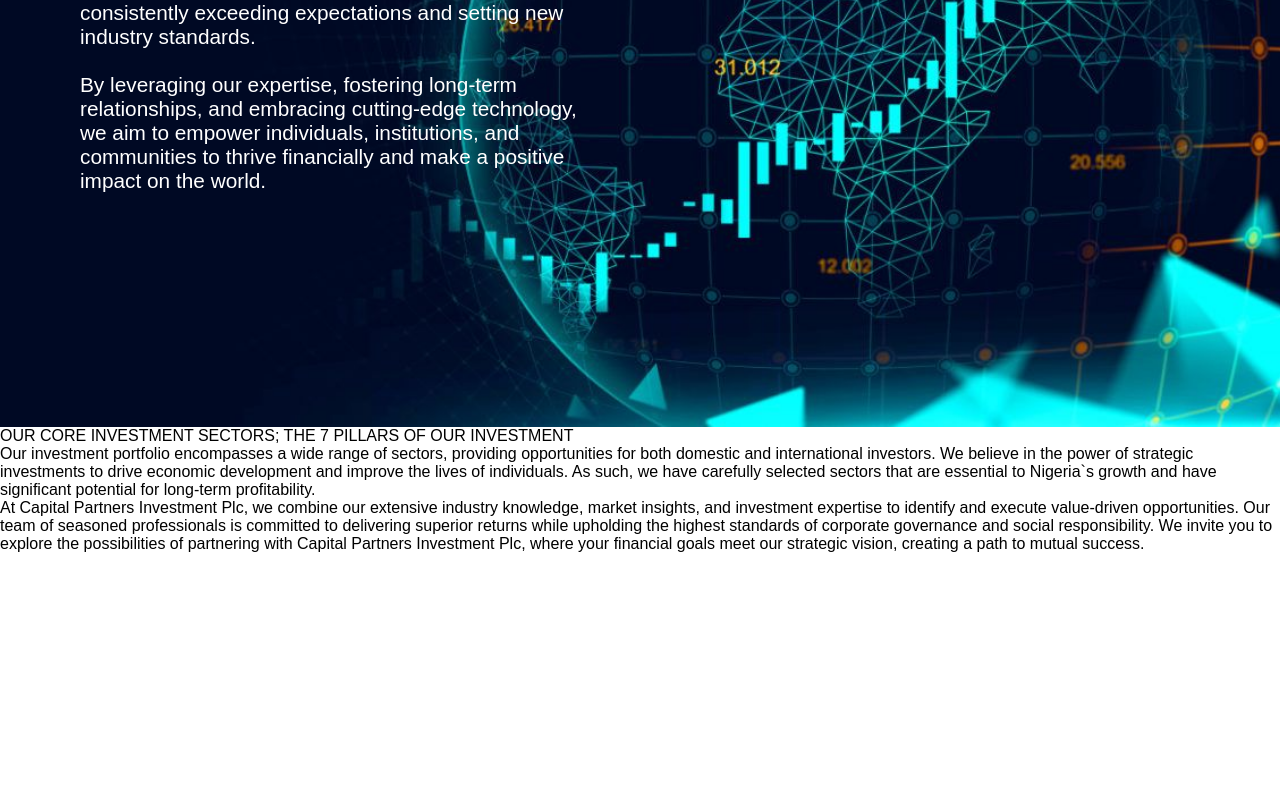
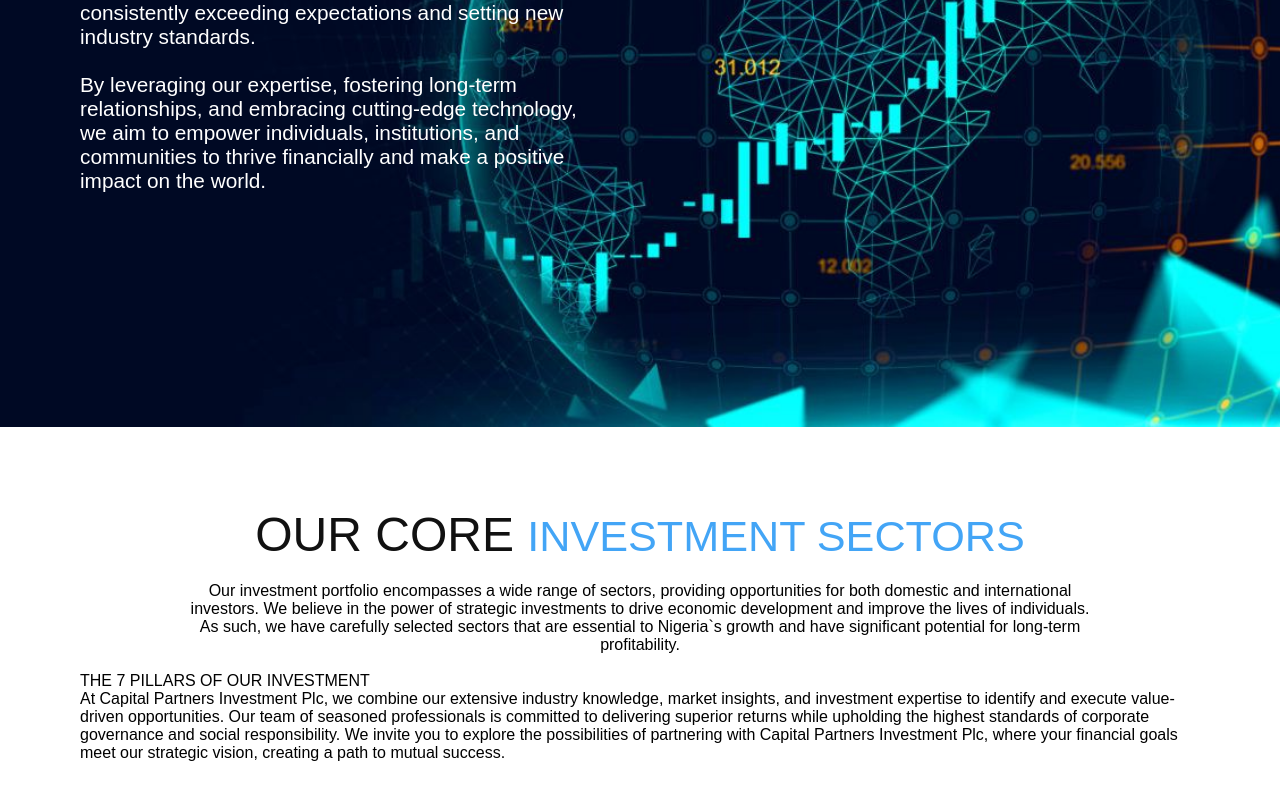
Before and after one commit to Chandrasura25/Capital-Partners, a React (Vite) app: page / in a window 1280 px wide. Shown: the part 1893-2693 px from the top of the page. Before the commit the page ends 2446 px from the top, so only its background shows below. Built offline with nearby package versions, Linux system fonts and the light colour scheme.

Commit message:
pillars and core sector

```diff
--- a/src/components/Pillar.jsx
+++ b/src/components/Pillar.jsx
@@ -1,27 +1,35 @@
+import { motion } from "framer-motion";
+import { textVariant, fadeIn } from "../utils/animationVariants";
+import pillarStyles from "../styles/Pillar.module.css";
 const Pillar = () => {
   return (
     <>
-      <div className="titleText">
-        OUR CORE INVESTMENT SECTORS; THE 7 PILLARS OF OUR INVESTMENT
+      <motion.section className={pillarStyles.pillar}>
+        <div className={pillarStyles.titleText}>
+          <motion.p variants={textVariant()}>
+            OUR CORE <span>INVESTMENT SECTORS</span>
+          </motion.p>
         </div>
-      <div className="top">
-        Our investment portfolio encompasses a wide range of sectors, providing
-        opportunities for both domestic and international investors. We believe
-        in the power of strategic investments to drive economic development and
-        improve the lives of individuals. As such, we have carefully selected
-        sectors that are essential to Nigeria`s growth and have significant
-        potential for long-term profitability.
-      </div>
+        <motion.div variants={fadeIn("", "", 0.1, 1)} className={pillarStyles.top}>
+          <motion.p variants={textVariant()}>Our investment portfolio encompasses a wide range of sectors,
+          providing opportunities for both domestic and international investors.
+          We believe in the power of strategic investments to drive economic
+          development and improve the lives of individuals. As such, we have
+          carefully selected sectors that are essential to Nigeria`s growth and
+          have significant potential for long-term profitability.</motion.p>
+        </motion.div>
+        <br /> <span>THE 7 PILLARS OF OUR INVESTMENT</span>
         <div className="bottom">
           At Capital Partners Investment Plc, we combine our extensive industry
           knowledge, market insights, and investment expertise to identify and
           execute value-driven opportunities. Our team of seasoned professionals
-        is committed to delivering superior returns while upholding the highest
-        standards of corporate governance and social responsibility. We invite
-        you to explore the possibilities of partnering with Capital Partners
-        Investment Plc, where your financial goals meet our strategic vision,
-        creating a path to mutual success.
+          is committed to delivering superior returns while upholding the
+          highest standards of corporate governance and social responsibility.
+          We invite you to explore the possibilities of partnering with Capital
+          Partners Investment Plc, where your financial goals meet our strategic
+          vision, creating a path to mutual success.
         </div>
+      </motion.section>
     </>
   );
 };
--- a/src/styles/About.module.css
+++ b/src/styles/About.module.css
@@ -14,10 +14,11 @@
   width: 100%;
   height: 100%;
   opacity: 0;
-  transition: 0.5s;
+  transition: 1s ease-in-out;
 }
 .container .slider .slide.active {
   opacity: 1;
+  transition-delay: 0.3s;
 }
 .container .slider .slide.slide1 {
   display: flex;
--- a/src/styles/Pillar.module.css
+++ b/src/styles/Pillar.module.css
@@ -0,0 +1,29 @@
+.pillar {
+  position: relative;
+  width: 100%;
+  padding: 80px;
+}
+.titleText {
+  color: #111;
+  font-size: 3em;
+  font-weight: 500;
+  text-align: center;
+}
+ .titleText span {
+  color: #43a5f6;
+  font-weight: 400;
+  font-size: 0.9em;
+}
+.top{
+    position: relative;
+    font-size: 1em;
+    font-weight: 400;
+    text-align: center;
+    padding: 20px 100px 0;
+}
+/*.titleText p {
+  color: #111;
+  font-size: 1em;
+  font-weight: 400;
+  margin-top: 20px;
+} */
```
Lines whose indentation alone changed are shown as unchanged.
